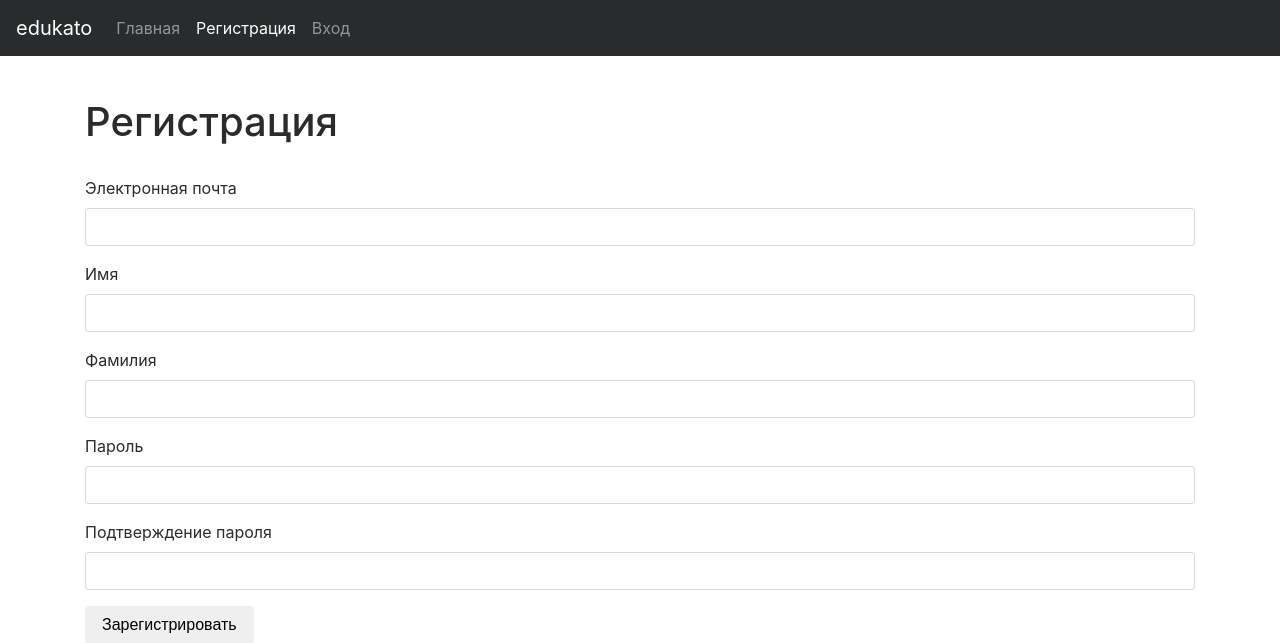
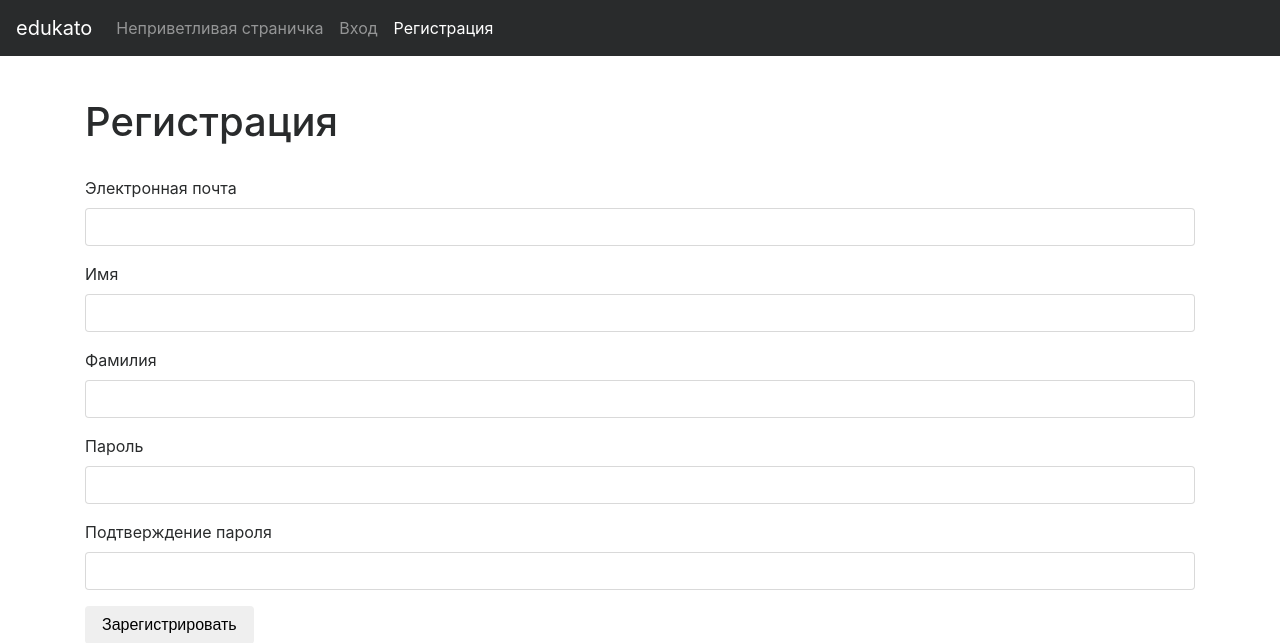
Before and after one commit to edukato/learning, a Flask app: page /register in a window 1280 px wide. Shown: the top 643 px of the page. Run offline with Flask 2, Linux system fonts and the light colour scheme; some libraries are stand-ins or nearby versions.

Commit message:
Новая менюшка

```diff
--- a/app/templates/auth/login.html
+++ b/app/templates/auth/login.html
@@ -1,6 +1,7 @@
 {% import "bootstrap/utils.html" as utils %}
 {% import "bootstrap/wtf.html" as wtf %}
 {% extends "base.html" %}
+{% set active_page = "login" %}
 {% block title %}Вход{% endblock %}
 {% block body %}
 <div class="content-section">
--- a/app/templates/auth/register.html
+++ b/app/templates/auth/register.html
@@ -1,5 +1,6 @@
 {% import "bootstrap/wtf.html" as wtf %}
 {% extends "base.html" %}
+{% set active_page = "register" %}
 {% block title %}Регистрация{% endblock %}
 {% block body %}
 <div class="content-section">
--- a/app/templates/base.html
+++ b/app/templates/base.html
@@ -21,6 +21,19 @@
 </head>
 <body>
 
+{% set navigation_bar_auth = [
+    ('/account', 'account', 'Мой аккаунт'),
+    ('/feed', 'feed', 'Новости'),
+    ('/shop', 'shop', 'Магазин')
+] -%}
+
+{% set navigation_bar_non_auth = [
+    ('/', 'index', 'Неприветливая страничка'),
+    ('/login', 'login', 'Вход'),
+    ('/register', 'register', 'Регистрация')
+] -%}
+
+{% set active_page = active_page|default('account') -%}
 <!-- Navigation bar -->
 <nav class="navbar navbar-toggleable-md navbar-inverse fixed-top bg-inverse">
     <button class="navbar-toggler navbar-toggler-right" type="button" data-toggle="collapse"
@@ -31,77 +44,28 @@
     <a class="navbar-brand" href="#">edukato</a>
 
     <div class="collapse navbar-collapse" id="navbarsExampleDefault">
-        <ul class="navbar-nav mr-auto">
-            {% if ((current_user.is_authenticated) and (self.title() == "Главная страница")) %}
-                <li class="nav-item active">
-                    <a class="nav-link" href="{{ url_for('home.account') }}">Мой аккаунт</a>
-                </li>
+        <ul id="navigation" class="navbar-nav mr-auto">
+            {% if current_user.is_authenticated %}
+                {% for href, id, caption in navigation_bar_auth %}
+                <div class="nav-item">
+                    <li {% if id == active_page %} class="active" {% endif %}>
+                            <a class="nav-link" href="{{ href|e }}">{{ caption|e }}</a>
+                    </li>
+                </div>
+                {% endfor %}
                 <li class="nav-item">
-                    <a class="nav-link" href="{{ url_for('home.feed') }}">Новости</a>
-                </li>
-                <li class="nav-item">
-                    <a class="nav-link" href="{{ url_for('home.shop') }}">Магазин</a>
-                </li>
-                <li class="nav-item">
-                    <a class="nav-link" href="{{ url_for('auth.logout') }}">Выйти</a>
-                </li>
-            {% elif ((current_user.is_authenticated) and (self.title() == "Лента новостей")) %}
-                 <li class="nav-item">
-                    <a class="nav-link" href="{{ url_for('home.account') }}">Мой аккаунт</a>
-                </li>
-                <li class="nav-item active">
-                    <a class="nav-link" href="{{ url_for('home.feed') }}">Новости</a>
-                </li>
-                <li class="nav-item">
-                    <a class="nav-link" href="{{ url_for('home.shop') }}">Магазин</a>
-                </li>
-                    <a class="nav-link" href="{{ url_for('auth.logout') }}">Выйти</a>
-                </li>
-            {% elif ((current_user.is_authenticated) and (self.title() == "Магазин")) %}
-                 <li class="nav-item">
-                    <a class="nav-link" href="{{ url_for('home.account') }}">Мой аккаунт</a>
-                </li>
-                <li class="nav-item">
-                    <a class="nav-link" href="{{ url_for('home.feed') }}">Новости</a>
-                </li>
-                <li class="nav-item active">
-                    <a class="nav-link" href="{{ url_for('home.shop') }}">Магазин</a>
-                </li>
-                <li class="nav-item">
-                    <a class="nav-link" href="{{ url_for('auth.logout') }}">Выйти</a>
-                </li>
-            {% elif ( (not(current_user.is_authenticated)) and (self.title() == "Главная страница")) %}
-                <li class="nav-item active">
-                    <a class="nav-link" href="/">Главная</a>
-                </li>
-                 <li class="nav-item">
-                    <a class="nav-link" href="/register">Регистрация</a>
-                </li>
-                 <li class="nav-item">
-                    <a class="nav-link" href="/login">Вход</a>
-                </li>
-            {% elif ( (not(current_user.is_authenticated)) and (self.title() == "Регистрация")) %}
-                <li class="nav-item">
-                    <a class="nav-link" href="/">Главная</a>
-                </li>
-                 <li class="nav-item active">
-                    <a class="nav-link" href="/register">Регистрация</a>
-                </li>
-                 <li class="nav-item">
-                    <a class="nav-link" href="/login">Вход</a>
-                </li>
-            {% elif ( (not(current_user.is_authenticated)) and (self.title() == "Вход")) %}
-                <li class="nav-item ">
-                    <a class="nav-link" href="/">Главная</a>
-                </li>
-                 <li class="nav-item">
-                    <a class="nav-link" href="/register">Регистрация</a>
-                </li>
-                 <li class="nav-item active">
-                    <a class="nav-link" href="/login">Вход</a>
+                        <a class="nav-link" href="{{ url_for('auth.logout') }}">Выйти</a>
                 </li>
             {% endif %}
-
+            {% if (not current_user.is_authenticated) %}
+                {% for href, id, caption in navigation_bar_non_auth %}
+                <div class="nav-item">
+                    <li {% if id == active_page %} class="active" {% endif %}>
+                            <a class="nav-link" href="{{ href|e }}">{{ caption|e }}</a>
+                    </li>
+                </div>
+                {% endfor %}
+            {% endif %}
         </ul>
     </div>
 </nav>
--- a/app/templates/home/account.html
+++ b/app/templates/home/account.html
@@ -1,4 +1,5 @@
 {% extends "base.html" %}
+{% set active_page = "account" %}
 {% import "bootstrap/utils.html" as utils %}
 {% block title %}Главная страница{% endblock %}
 {% block body %}
--- a/app/templates/home/feed.html
+++ b/app/templates/home/feed.html
@@ -1,4 +1,5 @@
 {% extends "base.html" %}
+{% set active_page = "feed" %}
 {% block title %}Лента новостей{% endblock %}
 {% block body %}
 <div class="row">
--- a/app/templates/home/index.html
+++ b/app/templates/home/index.html
@@ -1,4 +1,5 @@
 {% extends "base.html" %}
+{% set active_page = "index" %}
 {% block title %}Главная страница{% endblock %}
 {% block body %}
 <div class="row">
--- a/app/templates/home/shop.html
+++ b/app/templates/home/shop.html
@@ -1,4 +1,5 @@
 {% extends "base.html" %}
+{% set active_page = "shop" %}
 {% block title %}Магазин{% endblock %}
 {% block body %}
 <h1 align="center">Магазин</h1>
```
